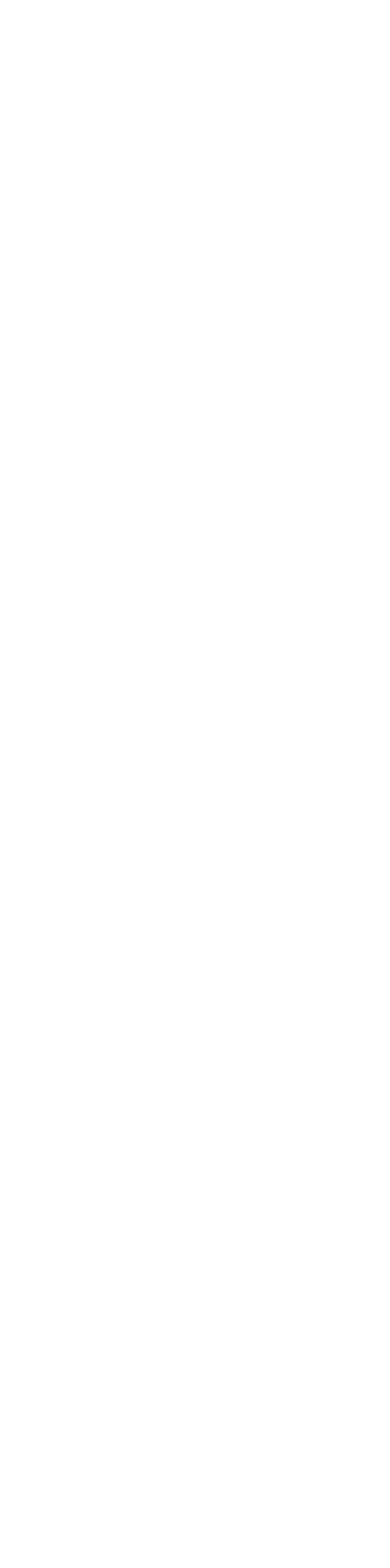
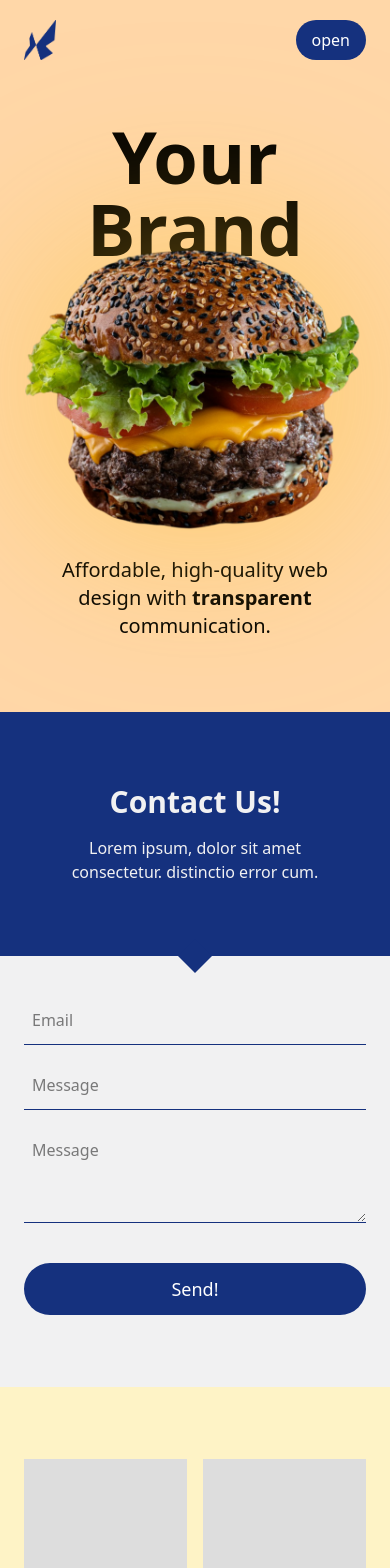
Before and after one commit to fsd-studio/WebSweep, a Next.js app: page / in a window 390 px wide. Shown: the top 1568 px of the page. Before the commit the page ends 844 px from the top, so only its background shows below. Built offline with nearby package versions, Linux system fonts and the light colour scheme.

Commit message:
Added responsive Contact form with google maps. Static implementation only. Additionally added input and textarea components

```diff
--- /dev/null
+++ b/src/app/components/sections/contact/ContactForm.jsx
@@ -0,0 +1,33 @@
+import { Button } from "app/components";
+import GoogleMaps from "app/components/ui/GoogleMaps";
+import Input from "app/components/ui/Input";
+import Section from "app/components/ui/Section";
+
+function ContactForm() {
+  return (
+    <div>
+        <Section outerC="!overflow-visible bg-primary text-center text-secondary relative" innerC="max-w-[80%]">
+            <h2 className="text-3xl mb-4 font-bold">Contact Us!</h2>
+            <p>Lorem ipsum, dolor sit amet consectetur. distinctio error cum.</p>
+
+            <div className="p-3 absolute -bottom-6 rotate-45 z-10 left-[50%] -translate-1/2 bg-primary"></div>
+        </Section>
+
+
+        <Section outerC="bg-secondary !pt-10 md:!pt-16" innerC="md:flex md:gap-10 items-center">
+            <GoogleMaps className="w-full h-[340px] lg:h-[400px] hidden md:block"></GoogleMaps>
+
+            <div className="w-full md:w-[80%]">
+                <div className="space-y-4">
+                    <Input label="Email" />
+                    <Input label="Message" />
+                    <Input label="Message" textarea />
+                </div>
+                <Button className="w-full mt-10" size="lg">Send!</Button>
+            </div>
+        </Section>
+    </div>
+  );
+}
+
+export default ContactForm;
--- /dev/null
+++ b/src/app/components/ui/Input.jsx
@@ -0,0 +1,17 @@
+function Input({
+    label,
+    textarea,
+    type = "text",
+}) {
+  return (
+    <div className="flex flex-col w-full">
+        { textarea ?
+            <textarea placeholder={label} rows={3} className="py-3 text-black border-primary focus:bg-primary/10 px-2 focus:outline-0 border-b" id={label} type={type} />
+            :
+            <input placeholder={label} className="py-3 text-black border-primary focus:bg-primary/10 px-2 focus:outline-0 border-b " id={label} type={type} />
+        }
+    </div>
+  );
+}
+
+export default Input;
--- a/src/app/components/ui/Section.jsx
+++ b/src/app/components/ui/Section.jsx
@@ -1,3 +1,4 @@
+
 function Section({children, outerC, innerC}) {
   return (
     <div className={`${outerC} py-18 px-6 md:px-10 overflow-hidden`}>
--- a/src/app/page.js
+++ b/src/app/page.js
@@ -1,4 +1,9 @@
 import Head from "next/head";
+import Gallery from './components/sections/Gallery';
+import Nav from './components/sections/Nav';
+import ContactForm from "./components/sections/contact/ContactForm";
+import Footer from './components/sections/footer/Footer';
+import HeroTextImage from './components/sections/hero/HeroTextImage';
 
 export default function Home() {
   return (
@@ -30,7 +35,15 @@ export default function Home() {
       </Head>
 
       <div>
+          <Nav></Nav>
 
+          <HeroTextImage></HeroTextImage>
+
+          <ContactForm></ContactForm>
+
+          <Gallery></Gallery>
+
+          <Footer></Footer>
       </div>
     </>
   );
```
Also changed, not shown: src/app/components/sections/contact/Form.jsx (deleted).
